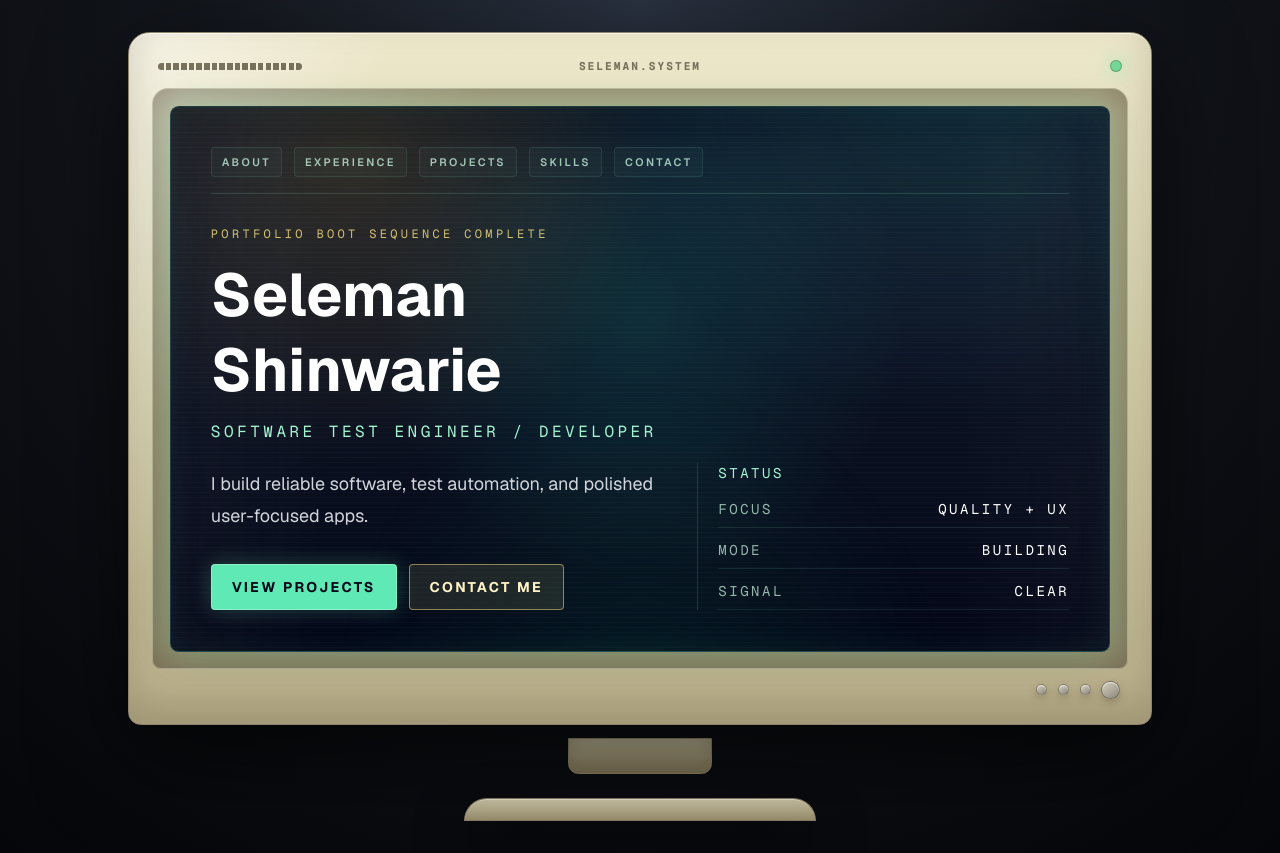
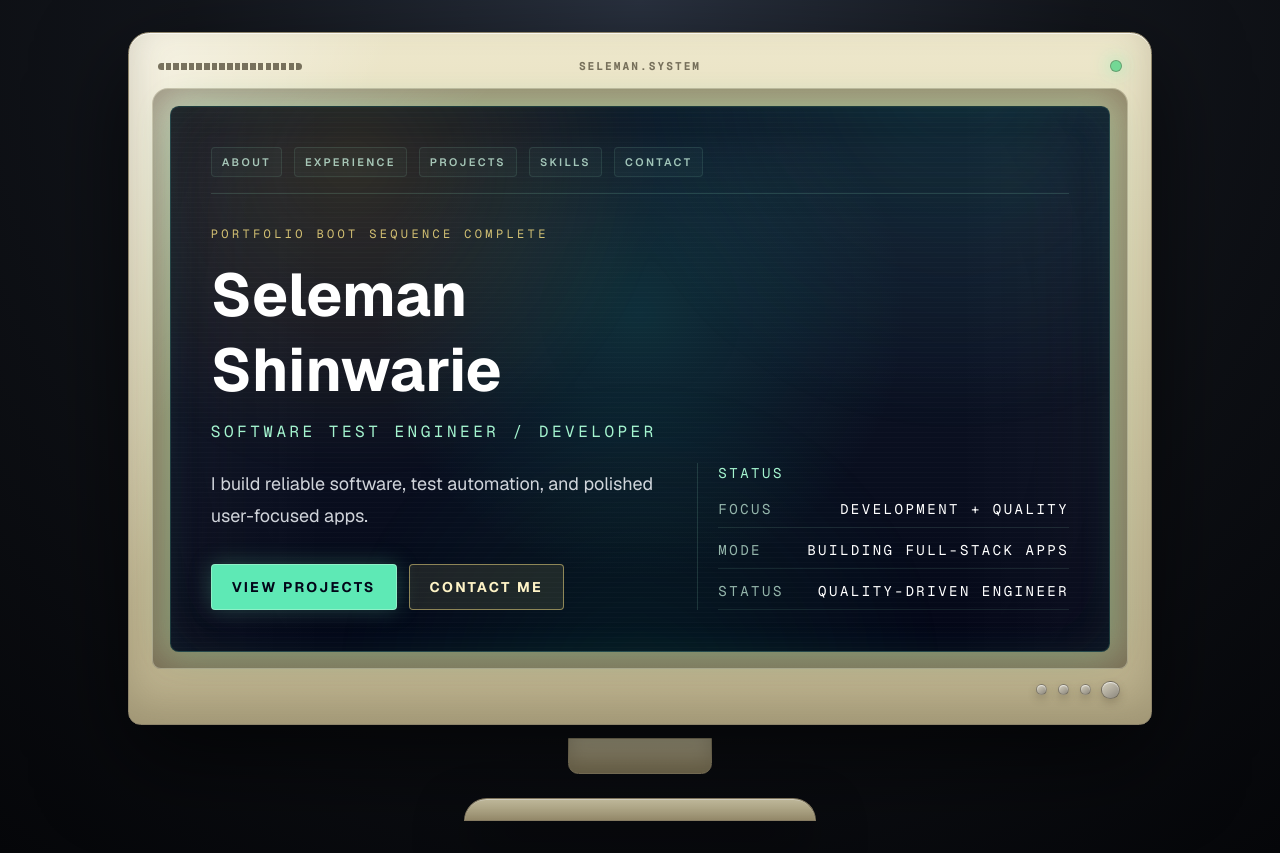
Before and after one commit to Seleman5/retro-portfolio, a Next.js app: page / in a window 1280 px wide. Built offline with nearby package versions, Linux system fonts and the light colour scheme.

Commit message:
Updated the homepage status-panel text i

```diff
--- a/src/app/page.tsx
+++ b/src/app/page.tsx
@@ -83,15 +83,21 @@ export default function Home() {
                     <dl className="mt-4 grid gap-3">
                       <div className="flex items-center justify-between gap-4 border-b border-emerald-200/10 pb-2">
                         <dt>Focus</dt>
-                        <dd className="text-right text-white">Quality + UX</dd>
+                        <dd className="text-right text-white">
+                          Development + Quality
+                        </dd>
                       </div>
                       <div className="flex items-center justify-between gap-4 border-b border-emerald-200/10 pb-2">
                         <dt>Mode</dt>
-                        <dd className="text-right text-white">Building</dd>
+                        <dd className="text-right text-white">
+                          Building Full-Stack Apps
+                        </dd>
                       </div>
                       <div className="flex items-center justify-between gap-4 border-b border-emerald-200/10 pb-2">
-                        <dt>Signal</dt>
-                        <dd className="text-right text-white">Clear</dd>
+                        <dt>Status</dt>
+                        <dd className="text-right text-white">
+                          Quality-Driven Engineer
+                        </dd>
                       </div>
                     </dl>
                   </aside>
```
